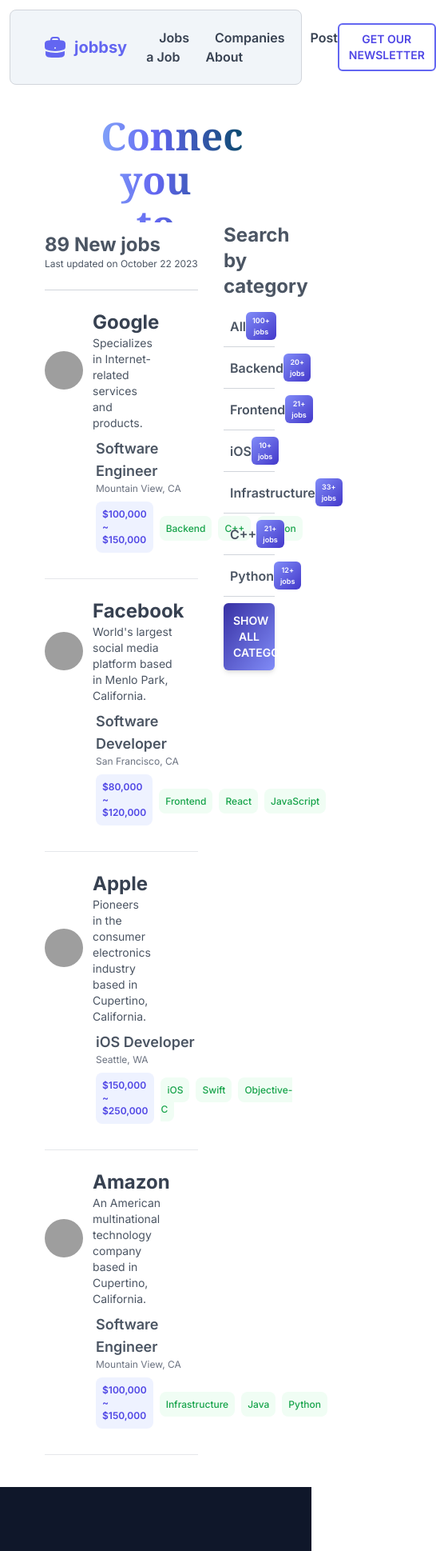
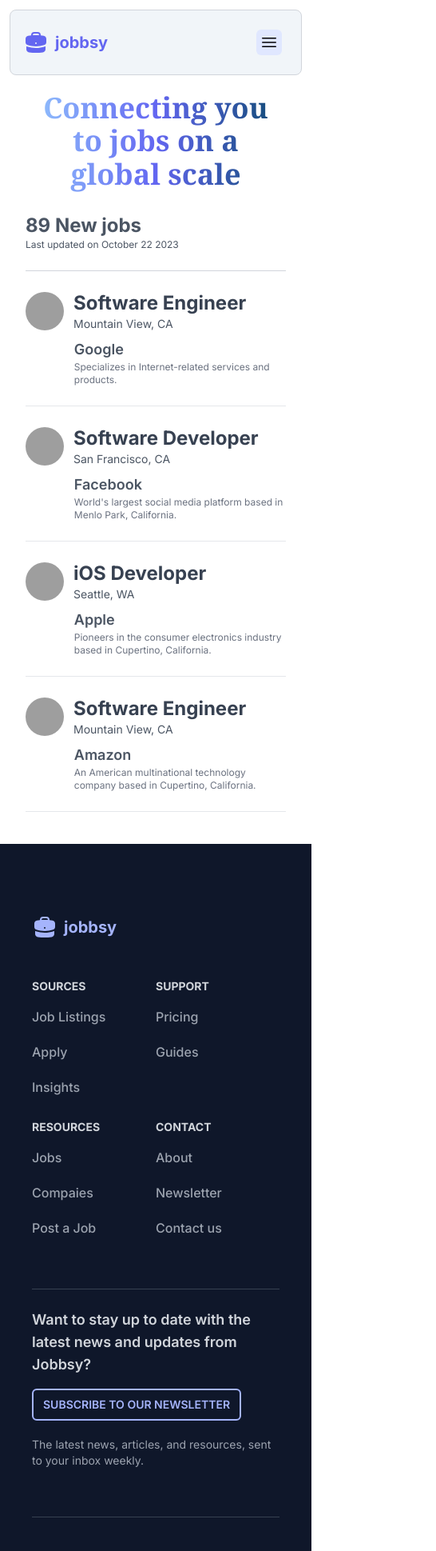
Before and after one commit to TechAtikiN/jobbsy, a Next.js app: page / in a window 390 px wide. Shown: the top 1939 px of the page at 80% size, 546 px wide, since content can reach past the window. Built offline with nearby package versions, Linux system fonts and the light colour scheme; grey boxes are pictures that could not be loaded.

Commit message:
feat: added responsive styles

```diff
--- a/src/app/(application)/page.tsx
+++ b/src/app/(application)/page.tsx
@@ -11,7 +11,7 @@
     <div className='px-8'>
       <PageTitle />
 
-      <div className='grid grid-cols-10 mx-6 gap-x-8'>
+      <div className='grid sm:grid-cols-10 sm:mx-6 gap-x-8'>
         <div className='col-span-7'>
 
           <div className='border-b border-gray-300 py-3'>
@@ -28,15 +28,13 @@
         </div>
 
         {/* job filters */}
-        <div className='col-span-3'>
+        <div className='col-span-3 hidden sm:block'>
           <h3 className='text-gray-600 font-bold text-2xl'>Search by category</h3>
 
           <CategoryListing />
         </div>
       </div>
 
-      {/* <Newsletter/> */}
-
     </div>
   )
 }
--- a/src/app/(application)/post/page.tsx
+++ b/src/app/(application)/post/page.tsx
@@ -4,7 +4,7 @@
 const JobPost = () => {
 
   return (
-    <div className='px-14 py-4'>
+    <div className='sm:px-14 px-7 py-4'>
       <JobPostForm />
     </div>
   )
--- a/src/components/global/Footer.tsx
+++ b/src/components/global/Footer.tsx
@@ -1,8 +1,10 @@
 // named imports
 import { BriefcaseIcon } from '@heroicons/react/24/solid'
+import { Dialog, DialogTrigger } from '../ui/dialog'
 
 // default imports
 import Link from 'next/link'
+import NewsLetterForm from './NewsLetterForm'
 
 const Footer = () => {
   return (
@@ -12,13 +14,13 @@
         <div className='pb-10'>
           <Link
             href='/'
-            className='flex py-12 items-center text-indigo-300 group hover:cursor-pointer'>
+            className='flex space-x-2 py-12 items-center text-indigo-300 group hover:cursor-pointer'>
             <BriefcaseIcon className='h-8 w-8' />
             <p className='text-xl font-bold'>jobbsy</p>
           </Link>
 
 
-          <div className='grid grid-cols-4 gap-x-10'>
+          <div className='grid sm:grid-cols-4 grid-cols-2 sm:gap-x-10 sm:gap-y-0 gap-y-7 '>
             <div className=''>
               <h2 className='mb-4 text-sm font-bold text-gray-300 uppercase'>Sources</h2>
               <ul className='text-gray-400 space-y-5 font-medium'>
@@ -82,21 +84,28 @@
         <hr className='my-6 border-gray-700 sm:mx-auto 700 lg:my-8' />
 
         <div className=''>
-          <div className='text-gray-300 text-left flex justify-between space-y-1'>
+          <div className='text-gray-300 text-left sm:flex sm:justify-between sm:space-y-1 space-y-4'>
             <p className='text-lg font-semibold'>
-              Subscribe to our newsletter
+              Want to stay up to date with the latest news and updates from Jobbsy?
             </p>
             <div className='flex mt-4 space-x-5 sm:justify-center sm:mt-0'>
-              <input
-                type="email"
+              {/* <input
+                type='email'
                 className='form-input font-semibold w-[250px] bg-gray-800 text-gray-300 border border-gray-600'
                 placeholder='Your email address'
-              />
-              <button className='apply-btn px-5 py-1'>Subscribe</button>
+              /> */}
+              <Dialog>
+                <DialogTrigger asChild>
+                  <button className='border-2 border-indigo-300 text-sm uppercase px-3 py-2 text-indigo-300 font-semibold rounded-md'>
+                    Subscribe to our Newsletter
+                  </button>
+                </DialogTrigger>
+                <NewsLetterForm />
+              </Dialog>
             </div>
 
           </div>
-          <p className='text-gray-400 text-sm'>The latest news, articles, and resources, sent to your inbox weekly.</p>
+          <p className='text-gray-400 text-sm sm:py-0 py-5'>The latest news, articles, and resources, sent to your inbox weekly.</p>
 
 
         </div>
--- a/src/components/global/Navbar.tsx
+++ b/src/components/global/Navbar.tsx
@@ -1,15 +1,26 @@
+'use client'
 // named imports
-import { navLinks } from '@/constants/navLinks'
-import { BriefcaseIcon } from '@heroicons/react/24/solid'
+import { useState } from 'react'
+import { mobileNavLinks, navLinks } from '@/constants/navLinks'
+import { Bars3Icon, BriefcaseIcon, XMarkIcon } from '@heroicons/react/24/solid'
+import { Dialog, DialogTrigger } from '../ui/dialog'
 
 // default imports
 import Link from 'next/link'
-import { Dialog, DialogTrigger } from '../ui/dialog'
 import NewsLetterForm from './NewsLetterForm'
 
 const Navbar = () => {
+  const [showNav, setShowNav] = useState<boolean>(false)
+
+  const handleShowNav = (event: any) => {
+    event.preventDefault()
+    setShowNav(showNav => !showNav)
+  }
+
   return (
-    <nav className='p-4 bg-slate-100 flex justify-between items-center px-10 m-3 border border-gray-300 rounded-lg'>
+    <div>
+
+      <nav className='p-4 bg-slate-100 hidden sm:flex justify-between items-center px-10 m-3 border border-gray-300 rounded-lg'>
         <div className='flex items-center justify-start space-x-6'>
           <Link
             href='/'
@@ -28,6 +39,11 @@
           </div>
         </div>
 
+        <div className='flex items-center space-x-5'>
+          <Link
+            href='/post'
+            className='text-gray-700 font-bold hover:font-bold hover:text-gray-900 px-4 py-2'>Post a job</Link>
+
           <Dialog>
             <DialogTrigger asChild>
               <button className='text-indigo-600 border-2 w-52 border-indigo-500 hover:border-indigo-400 text-sm uppercase px-3 py-2 hover:text-indigo-500 font-semibold rounded-md'>
@@ -36,7 +52,49 @@
             </DialogTrigger>
             <NewsLetterForm />
           </Dialog>
+        </div>
+
+
       </nav>
+
+      <nav className=''>
+        <div className='sm:hidden flex justify-between p-4 bg-slate-100 items-center px-4 m-3 border border-gray-300 rounded-lg'>
+
+          <Link
+            href='/'
+            className='flex items-center space-x-2 text-indigo-500 group hover:cursor-pointer'>
+            <BriefcaseIcon className='h-8 w-8' />
+            <p className='text-xl font-bold'>jobbsy</p>
+          </Link>
+
+          <button className='lg:hidden md:block p-2 flex space-x-3' onClick={handleShowNav}>
+            {showNav ? (
+              <XMarkIcon className='w-8 h-8 bg-indigo-100 rounded-md p-1' />
+            ) : (
+              <Bars3Icon className='w-8 h-8 bg-indigo-100 rounded-md p-1' />
+            )}
+          </button>
+        </div>
+
+        {showNav && (
+          <div
+            className='px-2 lg:hidden md:block py-3'>
+            <ul className='flex flex-col space-y-3 text-base text-gray-700 font-medium'>
+              {mobileNavLinks.map((link, index) => (
+                <Link
+                  key={index}
+                  href={link.path}
+                  className='border-b border-gray-300 mx-5 py-1 text-right'
+                >
+                  <span className=''>{link.name}</span>
+                </Link>
+              ))}
+            </ul>
+          </div>
+        )}
+      </nav>
+
+    </div>
   )
 }
 
--- a/src/components/jobs/AddCompanyForm.tsx
+++ b/src/components/jobs/AddCompanyForm.tsx
@@ -58,7 +58,7 @@
       <hr className='my-4' />
       <form
         onSubmit={onSubmit}
-        className='flex flex-col pr-3 space-y-6 my-5 h-[480px] overflow-x-hidden overflow-y-scroll'>
+        className='flex flex-col pr-3 space-y-6 my-5 sm:h-[480px] overflow-x-hidden overflow-y-scroll'>
         <div className='flex flex-col space-y-1'>
           <label
             htmlFor='name'
--- a/src/components/jobs/JobApplicationForm.tsx
+++ b/src/components/jobs/JobApplicationForm.tsx
@@ -51,7 +51,7 @@
   })
 
   return (
-    <SheetContent>
+    <SheetContent className='w-[400px] sm:w-[540px]'>
       <SheetHeader>
         <SheetTitle>
           <p>{jobTitle}</p>
--- a/src/components/jobs/JobItem.tsx
+++ b/src/components/jobs/JobItem.tsx
@@ -1,5 +1,5 @@
 // named imports
-import { ArrowUpRightIcon } from '@heroicons/react/24/solid'
+import { ArrowUpRightIcon, ChevronRightIcon } from '@heroicons/react/24/solid'
 import Link from 'next/link'
 
 interface Props {
@@ -19,26 +19,26 @@
           <img className='rounded-full object-cover h-12 w-12' src={job.companyLogo} alt='logo' />
           <div className='flex justify-between items-start w-full'>
             <div>
-              <h3 className='text-gray-700 text-2xl font-bold'>{job.company}</h3>
-              <p className='text-sm text-gray-600'>{job.companyDescription}</p>
+              <p className='text-gray-700 text-2xl font-bold'>{job.jobTitle}</p>
+              <p className='text-sm text-gray-600'>{job.location}</p>
             </div>
             <button
               className='flex items-center font-bold text-gray-500 group-hover:text-indigo-600'
             >
-              <div className='p-2 text-sm flex items-center space-x-1 bg-gray-100 group/edit invisible hover:bg-slate-200 group-hover/item:visible group-hover:bg-indigo-100 rounded-full'>
-                <span>Details</span><ArrowUpRightIcon className='h-4 w-4' />
+              <div className='p-2 text-sm bg-gray-100 group/edit invisible hover:bg-slate-200 group-hover/item:visible group-hover:bg-indigo-100 rounded-full'>
+                <ChevronRightIcon className='h-4 w-4' />
               </div>
             </button>
           </div>
         </div>
 
         {/* sub section  */}
-        <div className='ml-16 mt-2 text-gray-600'>
-          <p className='font-semibold text-lg hover:cursor-pointer hover:text-indigo-600'>{job.jobTitle}</p>
-          <p className='text-xs text-gray-500'>{job.location}</p>
+        <div className='ml-[3.8rem] mt-2 text-gray-600'>
+          <h3 className=' font-semibold text-lg hover:cursor-pointer hover:text-indigo-600'>{job.company}</h3>
+          <p className='text-xs text-gray-500'>{job.companyDescription}</p>
 
           {/* tags */}
-          <div className='flex items-center space-x-2 my-2'>
+          <div className='sm:flex items-center hidden space-x-2 my-2'>
             <p
               className='p-2 hover:cursor-pointer font-semibold rounded-lg text-xs bg-indigo-50 text-indigo-600 hover:bg-indigo-200 hover:text-indigo-700'
             >
--- a/src/components/jobs/PageTitle.tsx
+++ b/src/components/jobs/PageTitle.tsx
@@ -7,13 +7,11 @@
   const title = usePageTitleStore((state) => state.title)
 
   return (
-    <>
-      <h2
-        className='text-center h-40 font-serif font-bold mx-auto text-5xl px-10 py-6 text-transparent bg-clip-text bg-gradient-to-r w-2/3 leading-[1.15] from-blue-300 via-indigo-500 to-sky-900'
-      >
-        {title}
-      </h2>
-    </>
+    <h2
+      className='text-center sm:h-40 font-serif font-bold mx-auto text-4xl sm:text-5xl p-2 pt-2 pb-4 sm:px-10 sm:py-6 text-transparent bg-clip-text bg-gradient-to-r sm:w-2/3 leading-[1.15] from-blue-300 via-indigo-500 to-sky-900'
+    >
+      {title}
+    </h2>
   )
 }
 
--- a/src/constants/navLinks.ts
+++ b/src/constants/navLinks.ts
@@ -8,11 +8,26 @@
         path: "/companies",
     },
     {
-        name: "Post a Job",
-        path: "/post",
+        name: "About",
+        path: "/about",
+    },
+];
+
+export const mobileNavLinks = [
+    {
+        name: "Jobs",
+        path: "/",
+    },
+    {
+        name: "Companies",
+        path: "/companies",
     },
     {
         name: "About",
         path: "/about",
     },
+    {
+        name: "Post a Job",
+        path: "/post",
+    },
 ];
```
Also changed, not shown: src/app/(application)/jobs/[jobId]/page.tsx (+7 -7 lines), src/components/jobs/JobPostForm.tsx (+5 -5 lines). Lines whose indentation alone changed are shown as unchanged.
